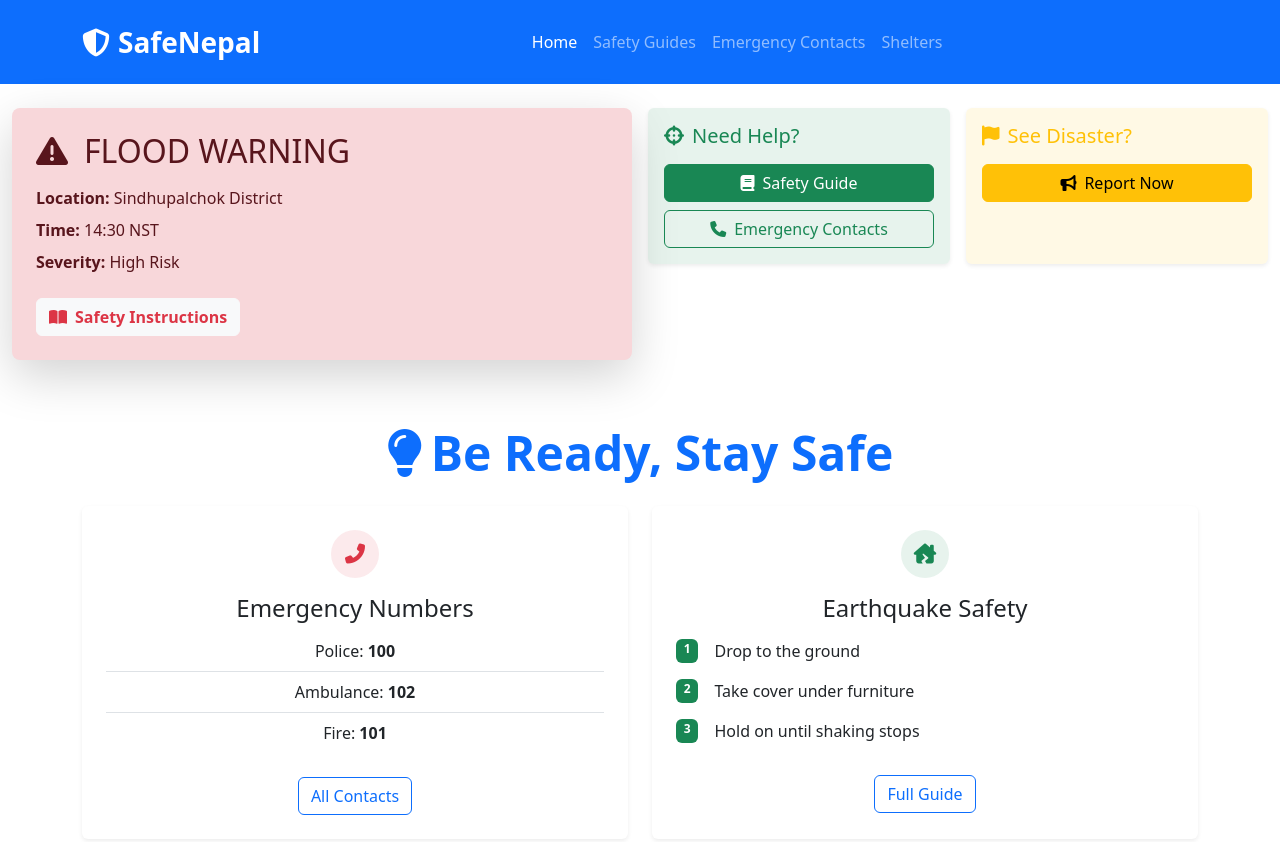
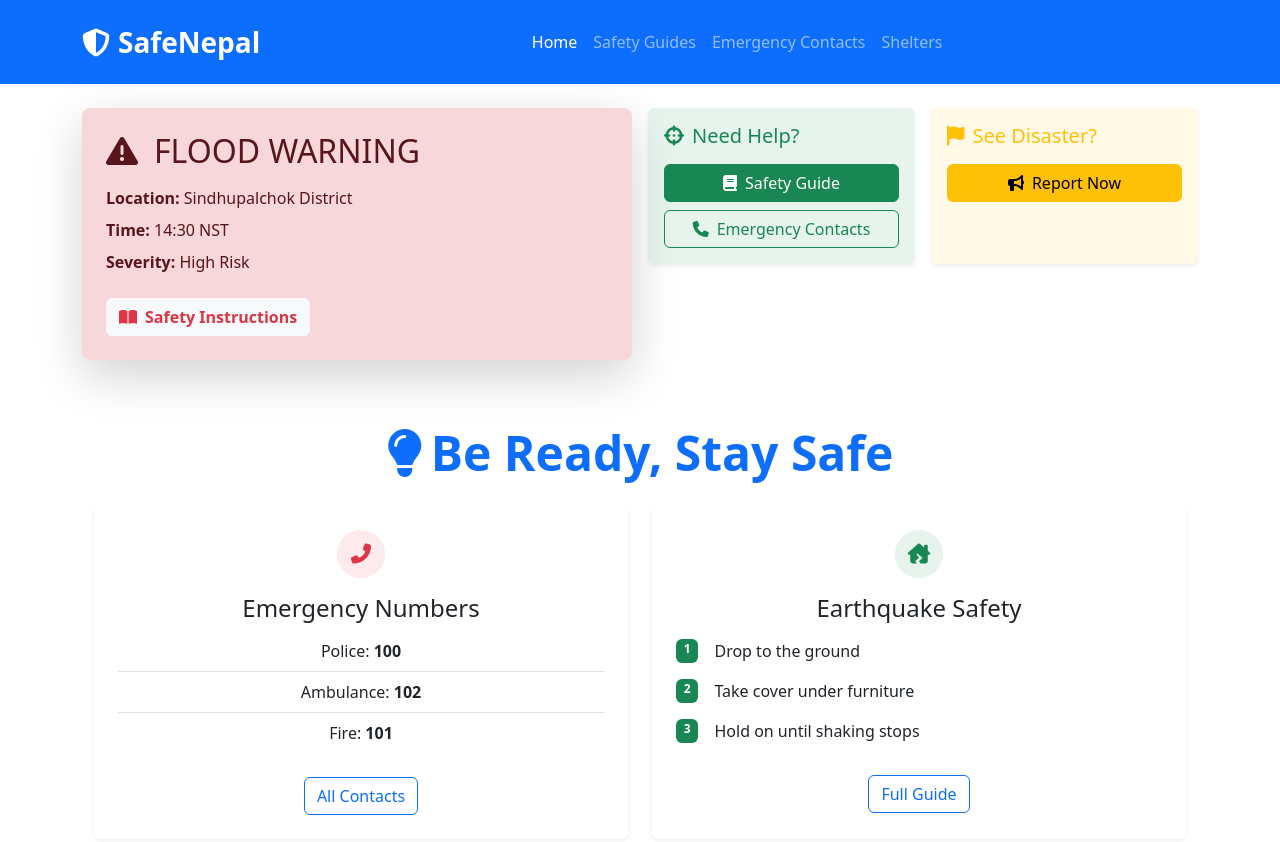
Before and after one commit to kinjalsgitacc/safenepal, a plain HTML site: page index.html in a window 1280 px wide. Shown: the top 842 px of the page. Drawn offline with nearby package versions, Linux system fonts and the light colour scheme.

Commit message:
Update index.html

```diff
--- a/index.html
+++ b/index.html
@@ -42,7 +42,7 @@
         </div>
     </nav>
 
-    <main id="main-content" class="container-fluid py-4">
+    <main id="main-content" class="container py-4">
         <!-- Hero Alert Section -->
         <section class="row g-3 mb-5">
             <!-- Alert Box -->
```
